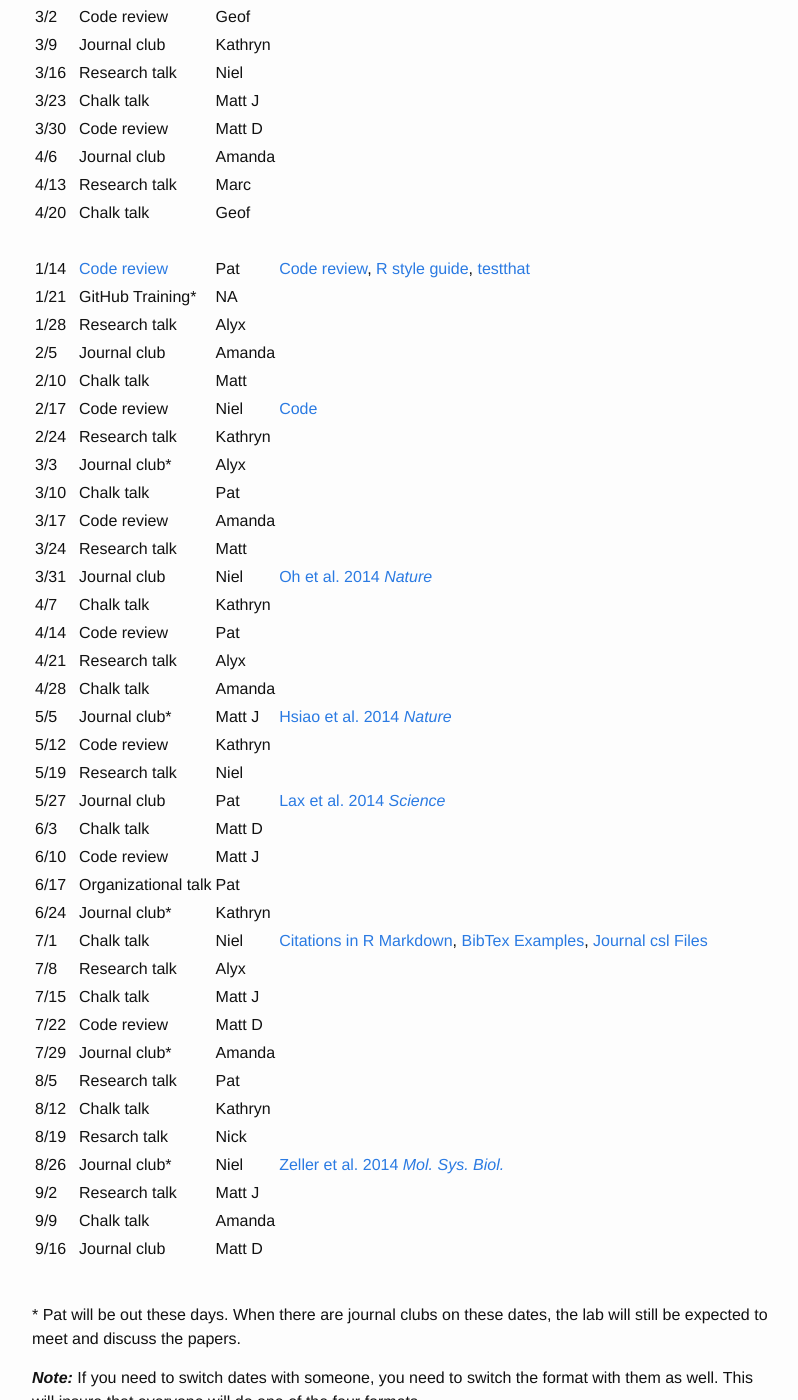
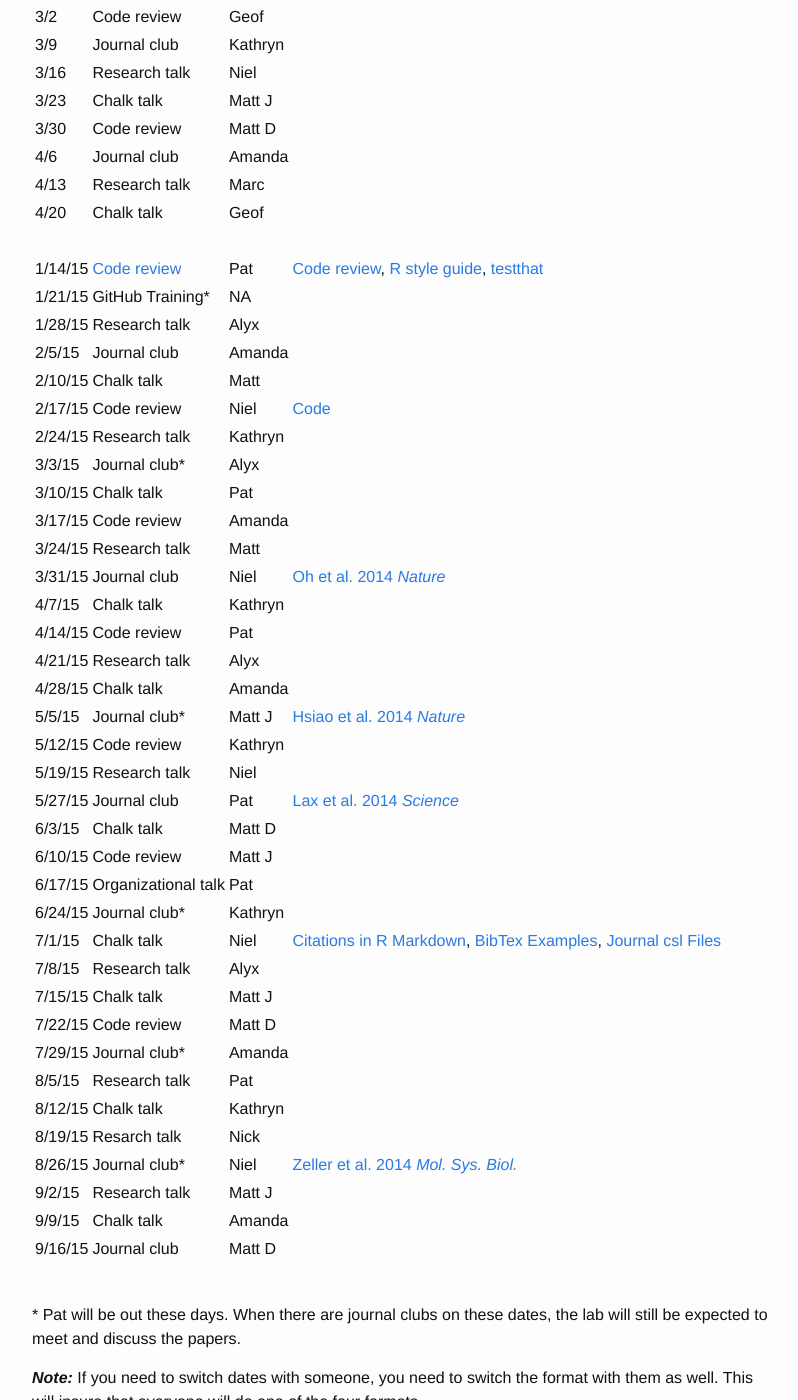
Before and after one commit to SchlossLab/schlosslab.github.io, a Jekyll site: the page built from schedule.md, in a window 1280 px wide and 1400 px high, scrolled down 1263 px. Shown: the whole window, without its empty margins (238-1036 px from the left). Built offline with Jekyll 4.4.1, drawn with Linux system fonts in a browser that asks for light colours.

Commit message:
Add year to old lab meetings

```diff
--- a/schedule.md
+++ b/schedule.md
@@ -60,42 +60,42 @@ want to share.
 | 4/13	 | 	Research talk	 | 	Marc	|	|
 | 4/20	 | 	Chalk talk	 | 	Geof	|	|
 | 	|	|	|	|
-| 1/14  | [Code review](http://www.riffomonas.org/talks/2015_01_14_CodeReview.html)      | Pat       | [Code review](http://arxiv.org/pdf/1311.2412v1.pdf), [R style guide](http://google-styleguide.googlecode.com/svn/trunk/Rguide.xml), [testthat](http://journal.r-project.org/archive/2011-1/RJournal_2011-1_Wickham.pdf)
-| 1/21  | GitHub Training* | NA     |   |
-| 1/28  | Research talk    | Alyx     |   |
-| 2/5   | Journal club     | Amanda     |   |
-| 2/10  | Chalk talk       | Matt     |   |
-| 2/17  | Code review      | Niel  |  [Code](https://github.com/SchlossLab/glne007/blob/master/rf.logit_models.R)   |
-| 2/24  | Research talk    | Kathryn     |   |
-| 3/3   | Journal club*    | Alyx     |   |
-| 3/10  | Chalk talk       | Pat     |   |
-| 3/17  | Code review      | Amanda     |   |
-| 3/24  | Research talk    | Matt     |   |
-| 3/31  | Journal club     | Niel | [Oh et al. 2014 *Nature*](http://www.nature.com/nature/journal/v514/n7520/full/nature13786.html)   |
-| 4/7   | Chalk talk       | Kathryn     |   |
-| 4/14  | Code review      | Pat     |   |
-| 4/21  | Research talk    | Alyx     |   |
-| 4/28  | Chalk talk       | Amanda     |   |
-| 5/5   | Journal club*    | Matt J | [Hsiao et al. 2014 *Nature*](http://www.nature.com/nature/journal/v515/n7527/full/nature13738.html)   |
-| 5/12  | Code review      | Kathryn     |   |
-| 5/19  | Research talk    | Niel     |   |
-| 5/27  | Journal club     | Pat | [Lax et al. 2014 *Science*](http://www.sciencemag.org/content/345/6200/1048.full.pdf)   |
-| 6/3   | Chalk talk       | Matt D     |   |
-| 6/10  | Code review      | Matt J     |   |
-| 6/17  | Organizational talk    | Pat     |   |
-| 6/24  | Journal club*    | Kathryn     |   |
-| 7/1   | Chalk talk       | Niel     | [Citations in R Markdown](http://rmarkdown.rstudio.com/authoring_bibliographies_and_citations.html), [BibTex Examples](https://www.verbosus.com/bibtex-style-examples.html), [Journal csl Files](https://github.com/citation-style-language/styles)  |
-| 7/8   | Research talk    | Alyx      |   |
-| 7/15  | Chalk talk       | Matt J     |   |
-| 7/22  | Code review      | Matt D     |   |
-| 7/29  | Journal club*    | Amanda     |   |
-| 8/5   | Research talk    | Pat     |   |
-| 8/12  | Chalk talk       | Kathryn     |   |
-| 8/19  | Resarch talk     | Nick     |   |
-| 8/26  | Journal club*    | Niel     | [Zeller et al. 2014 _Mol. Sys. Biol._](http://msb.embopress.org/content/msb/10/11/766.full.pdf)  |
-| 9/2   | Research talk    | Matt J     |   |
-| 9/9   | Chalk talk       | Amanda     |   |
-| 9/16  | Journal club     | Matt D     |   |
+| 1/14/15	| [Code review](http://www.riffomonas.org/talks/2015_01_14_CodeReview.html)      | Pat       | [Code review](http://arxiv.org/pdf/1311.2412v1.pdf), [R style guide](http://google-styleguide.googlecode.com/svn/trunk/Rguide.xml), [testthat](http://journal.r-project.org/archive/2011-1/RJournal_2011-1_Wickham.pdf)
+| 1/21/15	| GitHub Training* | NA     |   |
+| 1/28/15	| Research talk    | Alyx     |   |
+| 2/5/15	| Journal club     | Amanda     |   |
+| 2/10/15	| Chalk talk       | Matt     |   |
+| 2/17/15	| Code review      | Niel  |  [Code](https://github.com/SchlossLab/glne007/blob/master/rf.logit_models.R)   |
+| 2/24/15	| Research talk    | Kathryn     |   |
+| 3/3/15	| Journal club*    | Alyx     |   |
+| 3/10/15	| Chalk talk       | Pat     |   |
+| 3/17/15	| Code review      | Amanda     |   |
+| 3/24/15	| Research talk    | Matt     |   |
+| 3/31/15	| Journal club     | Niel | [Oh et al. 2014 *Nature*](http://www.nature.com/nature/journal/v514/n7520/full/nature13786.html)   |
+| 4/7/15	| Chalk talk       | Kathryn     |   |
+| 4/14/15	| Code review      | Pat     |   |
+| 4/21/15	| Research talk    | Alyx     |   |
+| 4/28/15	| Chalk talk       | Amanda     |   |
+| 5/5/15	| Journal club*    | Matt J | [Hsiao et al. 2014 *Nature*](http://www.nature.com/nature/journal/v515/n7527/full/nature13738.html)   |
+| 5/12/15	| Code review      | Kathryn     |   |
+| 5/19/15	| Research talk    | Niel     |   |
+| 5/27/15	| Journal club     | Pat | [Lax et al. 2014 *Science*](http://www.sciencemag.org/content/345/6200/1048.full.pdf)   |
+| 6/3/15	| Chalk talk       | Matt D     |   |
+| 6/10/15	| Code review      | Matt J     |   |
+| 6/17/15	| Organizational talk    | Pat     |   |
+| 6/24/15	| Journal club*    | Kathryn     |   |
+| 7/1/15	| Chalk talk       | Niel     | [Citations in R Markdown](http://rmarkdown.rstudio.com/authoring_bibliographies_and_citations.html), [BibTex Examples](https://www.verbosus.com/bibtex-style-examples.html), [Journal csl Files](https://github.com/citation-style-language/styles)  |
+| 7/8/15	| Research talk    | Alyx      |   |
+| 7/15/15	| Chalk talk       | Matt J     |   |
+| 7/22/15	| Code review      | Matt D     |   |
+| 7/29/15	| Journal club*    | Amanda     |   |
+| 8/5/15	| Research talk    | Pat     |   |
+| 8/12/15	| Chalk talk       | Kathryn     |   |
+| 8/19/15	| Resarch talk     | Nick     |   |
+| 8/26/15	| Journal club*    | Niel     | [Zeller et al. 2014 _Mol. Sys. Biol._](http://msb.embopress.org/content/msb/10/11/766.full.pdf)  |
+| 9/2/15	| Research talk    | Matt J     |   |
+| 9/9/15	| Chalk talk       | Amanda     |   |
+| 9/16/15	| Journal club     | Matt D     |   |
 
 <br>
 
```
